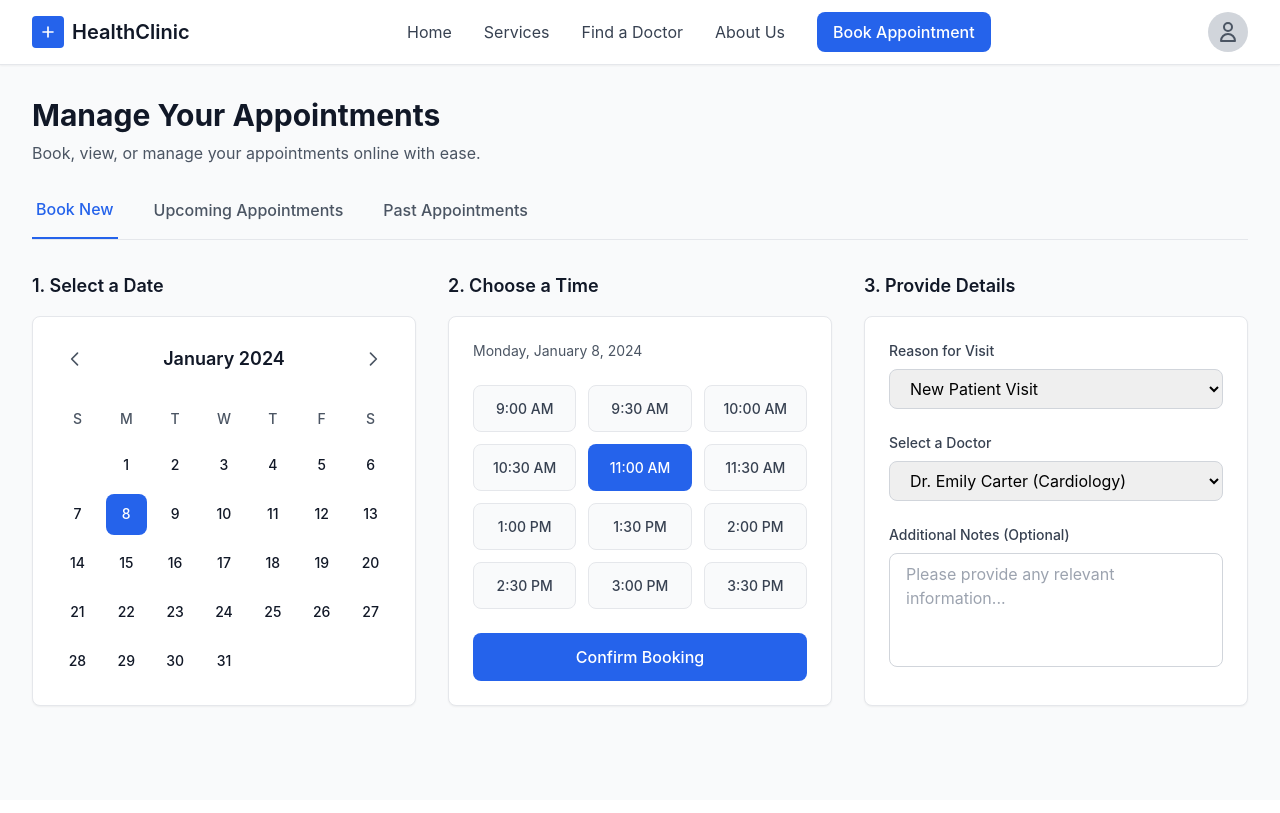
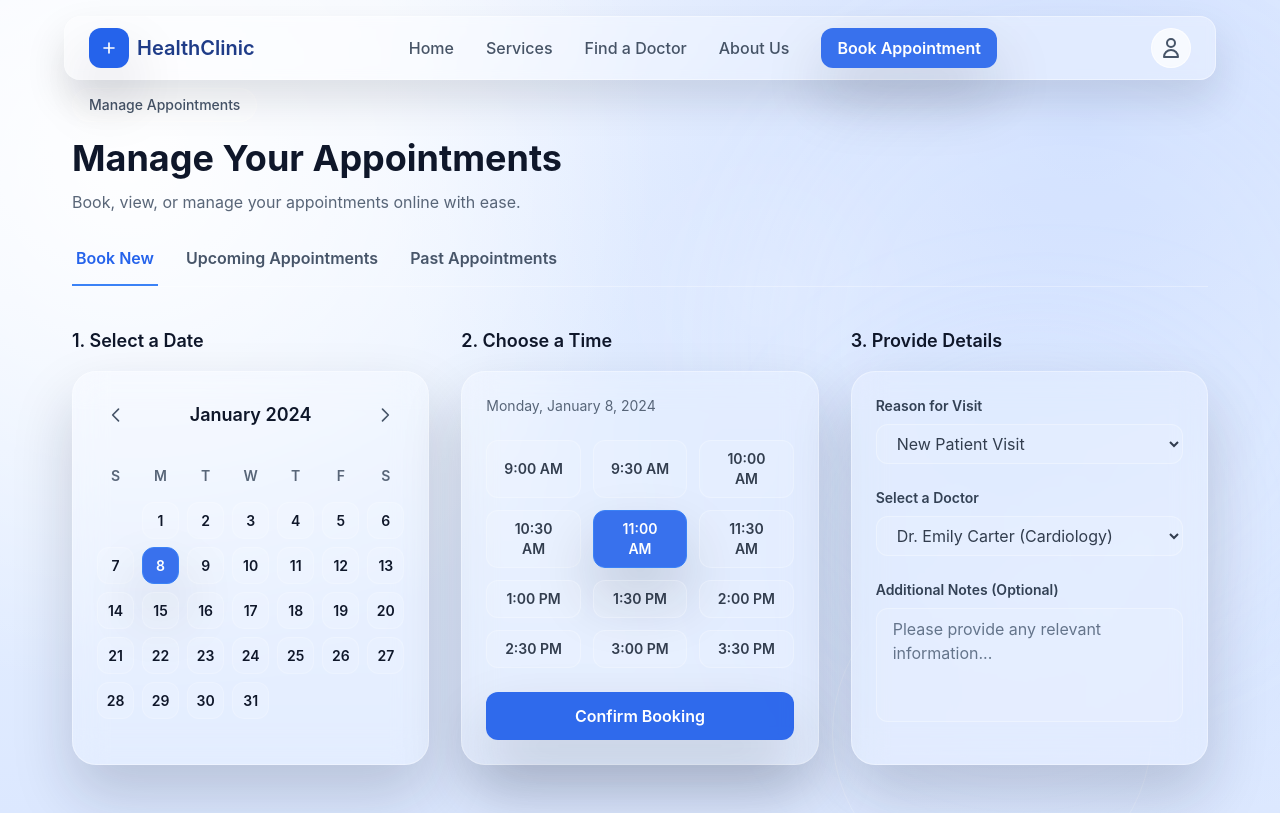
Before and after one commit to fhrginada/ClinicWebSite_Frontend, a React (Vite) app: page / in a window 1280 px wide. Built offline with nearby package versions, Linux system fonts and the light colour scheme.

Commit message:
edit : redesign the ui with modern and glassy one

```diff
--- a/src/components/AppointmentForm.jsx
+++ b/src/components/AppointmentForm.jsx
@@ -26,17 +26,17 @@ const AppointmentForm = ({
   ];
 
   return (
-    <div className="bg-white rounded-lg shadow-sm border border-gray-200 p-6 h-full flex flex-col">
+    <div className="rounded-3xl border border-white/35 bg-white/20 backdrop-blur-lg shadow-glass p-6 h-full flex flex-col">
       <div className="space-y-6">
         {/* Reason for Visit */}
         <div>
-          <label className="block text-sm font-medium text-gray-700 mb-2">
+          <label className="block text-sm font-semibold text-slate-700 mb-2">
             Reason for Visit
           </label>
           <select
             value={reason}
             onChange={(e) => onReasonChange(e.target.value)}
-            className="w-full px-4 py-2 border border-gray-300 rounded-lg focus:ring-2 focus:ring-blue-500 focus:border-blue-500 outline-none"
+            className="w-full px-4 py-2 border border-white/30 rounded-xl bg-white/10 text-slate-800/90 focus:ring-2 focus:ring-primary-400 focus:border-primary-400 outline-none"
           >
             {reasons.map((r) => (
               <option key={r} value={r}>
@@ -48,13 +48,13 @@ const AppointmentForm = ({
 
         {/* Select a Doctor */}
         <div>
-          <label className="block text-sm font-medium text-gray-700 mb-2">
+          <label className="block text-sm font-semibold text-slate-700 mb-2">
             Select a Doctor
           </label>
           <select
             value={doctor}
             onChange={(e) => onDoctorChange(e.target.value)}
-            className="w-full px-4 py-2 border border-gray-300 rounded-lg focus:ring-2 focus:ring-blue-500 focus:border-blue-500 outline-none"
+            className="w-full px-4 py-2 border border-white/30 rounded-xl bg-white/10 text-slate-800/90 focus:ring-2 focus:ring-primary-400 focus:border-primary-400 outline-none"
           >
             {doctors.map((doc) => (
               <option key={doc.id} value={`${doc.name} (${doc.specialty})`}>
@@ -66,7 +66,7 @@ const AppointmentForm = ({
 
         {/* Additional Notes */}
         <div>
-          <label className="block text-sm font-medium text-gray-700 mb-2">
+          <label className="block text-sm font-semibold text-slate-700 mb-2">
             Additional Notes (Optional)
           </label>
           <textarea
@@ -74,7 +74,7 @@ const AppointmentForm = ({
             onChange={(e) => onNotesChange(e.target.value)}
             placeholder="Please provide any relevant information..."
             rows={4}
-            className="w-full px-4 py-2 border border-gray-300 rounded-lg focus:ring-2 focus:ring-blue-500 focus:border-blue-500 outline-none resize-none"
+            className="w-full px-4 py-2 border border-white/30 rounded-xl bg-white/10 text-slate-800/90 focus:ring-2 focus:ring-primary-400 focus:border-primary-400 outline-none resize-none placeholder:text-slate-500"
           />
         </div>
       </div>
--- a/src/components/Calendar.jsx
+++ b/src/components/Calendar.jsx
@@ -60,24 +60,26 @@ const Calendar = ({ selectedDate, onDateSelect }) => {
   const days = getDaysInMonth(currentMonth);
 
   return (
-    <div className="bg-white rounded-lg shadow-sm border border-gray-200 p-6 h-full">
+    <div className="rounded-3xl border border-white/35 bg-white/20 backdrop-blur-lg shadow-glass p-6 h-full">
       <div className="flex items-center justify-between mb-6">
         <button
           onClick={handlePrevMonth}
-          className="p-2 hover:bg-gray-100 rounded-lg transition-colors"
+          className="p-2 rounded-xl transition-colors border border-transparent hover:border-white/40 hover:bg-white/20 focus-visible:outline focus-visible:outline-2 focus-visible:outline-offset-2 focus-visible:outline-primary-500"
+          aria-label="Go to previous month"
         >
-          <svg className="w-5 h-5 text-gray-600" fill="none" stroke="currentColor" viewBox="0 0 24 24">
+          <svg className="w-5 h-5 text-slate-600" fill="none" stroke="currentColor" viewBox="0 0 24 24">
             <path strokeLinecap="round" strokeLinejoin="round" strokeWidth={2} d="M15 19l-7-7 7-7" />
           </svg>
         </button>
-        <h3 className="text-lg font-semibold text-gray-900">
+        <h3 className="text-lg font-semibold text-slate-900">
           {monthNames[currentMonth.getMonth()]} {currentMonth.getFullYear()}
         </h3>
         <button
           onClick={handleNextMonth}
-          className="p-2 hover:bg-gray-100 rounded-lg transition-colors"
+          className="p-2 rounded-xl transition-colors border border-transparent hover:border-white/40 hover:bg-white/20 focus-visible:outline focus-visible:outline-2 focus-visible:outline-offset-2 focus-visible:outline-primary-500"
+          aria-label="Go to next month"
         >
-          <svg className="w-5 h-5 text-gray-600" fill="none" stroke="currentColor" viewBox="0 0 24 24">
+          <svg className="w-5 h-5 text-slate-600" fill="none" stroke="currentColor" viewBox="0 0 24 24">
             <path strokeLinecap="round" strokeLinejoin="round" strokeWidth={2} d="M9 5l7 7-7 7" />
           </svg>
         </button>
@@ -85,7 +87,7 @@ const Calendar = ({ selectedDate, onDateSelect }) => {
 
       <div className="grid grid-cols-7 gap-2 mb-2">
         {daysOfWeek.map((day, index) => (
-          <div key={index} className="text-center text-sm font-medium text-gray-600 py-2">
+          <div key={index} className="text-center text-sm font-semibold text-slate-600/90 py-2">
             {day}
           </div>
         ))}
@@ -98,15 +100,17 @@ const Calendar = ({ selectedDate, onDateSelect }) => {
             onClick={() => handleDateClick(day)}
             disabled={!day}
             className={`
-              aspect-square flex items-center justify-center text-sm font-medium rounded-lg transition-colors
-              ${!day ? 'cursor-default' : 'cursor-pointer hover:bg-gray-100'}
-              ${isSelected(day)
-                ? 'bg-blue-600 text-white hover:bg-blue-700'
-                : day
-                ? 'text-gray-900'
-                : 'text-transparent'
+              aspect-square flex items-center justify-center text-sm font-semibold rounded-xl transition-colors border
+              ${!day ? 'cursor-default border-transparent' : 'cursor-pointer hover:border-white/50 hover:bg-white/20'}
+              ${
+                isSelected(day)
+                  ? 'border-primary-500 bg-primary-600/90 text-white shadow-glass'
+                  : day
+                  ? 'text-slate-900 border-white/20 bg-white/10'
+                  : 'text-transparent border-transparent'
               }
             `}
+            aria-pressed={isSelected(day)}
           >
             {day || ''}
           </button>
--- /dev/null
+++ b/src/components/DecorativeShapes.jsx
@@ -0,0 +1,14 @@
+import React from 'react';
+
+const DecorativeShapes = () => {
+  return (
+    <div className="pointer-events-none absolute inset-0 overflow-hidden">
+      <div className="absolute -right-24 top-8 w-[620px] h-[620px] rounded-full bg-white/25 blur-3xl opacity-70" />
+      <div className="absolute right-10 top-1/2 w-[360px] h-[360px] rounded-[48%] bg-gradient-to-br from-primary-200/50 via-white/10 to-transparent blur-[90px]" />
+      <div className="absolute -bottom-20 right-32 w-[320px] h-[320px] border border-white/40 rounded-full opacity-60" />
+      <div className="absolute right-1/3 top-1/4 w-[180px] h-[180px] rounded-[42%] bg-white/15 blur-[70px]" />
+    </div>
+  );
+};
+
+export default DecorativeShapes;
--- a/src/components/Navbar.jsx
+++ b/src/components/Navbar.jsx
@@ -1,35 +1,65 @@
-import React from 'react';
+import React, { useEffect, useState } from 'react';
 
 const Navbar = () => {
+  const [isCompact, setIsCompact] = useState(false);
+
+  useEffect(() => {
+    const handleScroll = () => {
+      setIsCompact(window.scrollY > 8);
+    };
+
+    handleScroll();
+    window.addEventListener('scroll', handleScroll);
+    return () => window.removeEventListener('scroll', handleScroll);
+  }, []);
+
+  const focusRing =
+    'focus-visible:outline focus-visible:outline-2 focus-visible:outline-offset-2 focus-visible:outline-primary-500';
+
   return (
-    <nav className="bg-white shadow-sm border-b border-gray-200">
-      <div className="max-w-7xl mx-auto px-4 sm:px-6 lg:px-8">
-        <div className="flex justify-between items-center h-16">
+    <nav className="sticky top-2 sm:top-4 z-50 px-4 sm:px-6 lg:px-8">
+      <div
+        className={`mx-auto max-w-6xl transition-all duration-300 ease-out ${
+          isCompact ? 'h-14 rounded-xl' : 'h-16 rounded-2xl'
+        } border border-white/40 bg-white/30 backdrop-blur-sm shadow-header px-4 sm:px-6`}
+      >
+        <div className="flex justify-between items-center h-full">
           {/* Logo */}
           <div className="flex items-center space-x-2">
-            <div className="w-8 h-8 bg-blue-600 rounded flex items-center justify-center">
-              <svg className="w-5 h-5 text-white" fill="none" stroke="currentColor" viewBox="0 0 24 24">
+            <div className="w-10 h-10 bg-primary-600 rounded-xl flex items-center justify-center shadow-glass text-white">
+              <svg className="w-5 h-5" fill="none" stroke="currentColor" viewBox="0 0 24 24">
                 <path strokeLinecap="round" strokeLinejoin="round" strokeWidth={2} d="M12 6v6m0 0v6m0-6h6m-6 0H6" />
               </svg>
             </div>
-            <span className="text-xl font-semibold text-gray-900">HealthClinic</span>
+            <span className="text-xl font-semibold text-clinic-blue-dark">HealthClinic</span>
           </div>
 
           {/* Navigation Links */}
-          <div className="hidden md:flex items-center space-x-8">
-            <a href="#" className="text-gray-700 hover:text-blue-600 transition-colors">Home</a>
-            <a href="#" className="text-gray-700 hover:text-blue-600 transition-colors">Services</a>
-            <a href="#" className="text-gray-700 hover:text-blue-600 transition-colors">Find a Doctor</a>
-            <a href="#" className="text-gray-700 hover:text-blue-600 transition-colors">About Us</a>
-            <button className="bg-blue-600 text-white px-4 py-2 rounded-lg hover:bg-blue-700 transition-colors font-medium">
+          <div className="hidden md:flex items-center space-x-8 text-sm lg:text-base">
+            {['Home', 'Services', 'Find a Doctor', 'About Us'].map((item) => (
+              <a
+                key={item}
+                href="#"
+                className={`text-slate-700/90 hover:text-clinic-blue transition-colors font-medium ${focusRing}`}
+              >
+                {item}
+              </a>
+            ))}
+            <button
+              className={`bg-primary-600/90 text-white px-4 py-2 rounded-xl shadow-glass hover:bg-primary-600 transition-colors font-semibold ${focusRing}`}
+              aria-label="Book an appointment"
+            >
               Book Appointment
             </button>
           </div>
 
           {/* User Avatar */}
           <div className="flex items-center">
-            <div className="w-10 h-10 bg-gray-300 rounded-full flex items-center justify-center">
-              <svg className="w-6 h-6 text-gray-600" fill="none" stroke="currentColor" viewBox="0 0 24 24">
+            <div
+              className={`w-10 h-10 rounded-full border border-white/70 bg-white/60 backdrop-blur-xs flex items-center justify-center text-slate-600 ${focusRing}`}
+              aria-label="User menu"
+            >
+              <svg className="w-6 h-6" fill="none" stroke="currentColor" viewBox="0 0 24 24">
                 <path strokeLinecap="round" strokeLinejoin="round" strokeWidth={2} d="M16 7a4 4 0 11-8 0 4 4 0 018 0zM12 14a7 7 0 00-7 7h14a7 7 0 00-7-7z" />
               </svg>
             </div>
--- a/src/components/Tabs.jsx
+++ b/src/components/Tabs.jsx
@@ -8,17 +8,19 @@ const Tabs = ({ activeTab, onTabChange }) => {
   ];
 
   return (
-    <div className="border-b border-gray-200 mb-8">
-      <div className="flex space-x-8">
+    <div className="border-b border-white/30 mb-10">
+      <div className="flex space-x-6" role="tablist" aria-label="Appointment management tabs">
         {tabs.map((tab) => (
           <button
             key={tab.id}
             onClick={() => onTabChange(tab.id)}
-            className={`pb-4 px-1 font-medium transition-colors ${
+            className={`relative pb-4 px-1 font-semibold transition-colors focus-visible:outline focus-visible:outline-2 focus-visible:outline-offset-4 focus-visible:outline-primary-500 ${
               activeTab === tab.id
-                ? 'text-blue-600 border-b-2 border-blue-600'
-                : 'text-gray-600 hover:text-gray-900'
+                ? 'text-primary-600 after:absolute after:left-0 after:bottom-0 after:h-0.5 after:w-full after:bg-primary-500'
+                : 'text-slate-600 hover:text-slate-900'
             }`}
+            aria-selected={activeTab === tab.id}
+            role="tab"
           >
             {tab.label}
           </button>
--- a/src/components/TimeSelector.jsx
+++ b/src/components/TimeSelector.jsx
@@ -13,9 +13,9 @@ const TimeSelector = ({ selectedTime, onTimeSelect, selectedDate, onConfirmBooki
   };
 
   return (
-    <div className="bg-white rounded-lg shadow-sm border border-gray-200 p-6 h-full flex flex-col">
+    <div className="rounded-3xl border border-white/35 bg-white/20 backdrop-blur-lg shadow-glass p-6 h-full flex flex-col">
       {selectedDate && (
-        <p className="text-sm text-gray-600 mb-6">{formatDate(selectedDate)}</p>
+        <p className="text-sm text-slate-600/90 mb-6">{formatDate(selectedDate)}</p>
       )}
 
       <div className="grid grid-cols-3 sm:grid-cols-3 md:grid-cols-3 lg:grid-cols-3 gap-3 mb-6 flex-1">
@@ -24,12 +24,14 @@ const TimeSelector = ({ selectedTime, onTimeSelect, selectedDate, onConfirmBooki
             key={time}
             onClick={() => onTimeSelect(time)}
             className={`
-              px-4 py-2 rounded-lg font-medium text-sm transition-colors
-              ${selectedTime === time
-                ? 'bg-blue-600 text-white hover:bg-blue-700'
-                : 'bg-gray-50 text-gray-700 hover:bg-gray-100 border border-gray-200'
+              px-4 py-2 rounded-xl font-semibold text-sm transition-colors border
+              ${
+                selectedTime === time
+                  ? 'bg-primary-600/90 text-white border-primary-500 shadow-glass'
+                  : 'bg-white/10 text-slate-800/90 border-white/25 hover:border-white/50 hover:bg-white/20'
               }
             `}
+            aria-pressed={selectedTime === time}
           >
             {time}
           </button>
@@ -39,7 +41,7 @@ const TimeSelector = ({ selectedTime, onTimeSelect, selectedDate, onConfirmBooki
       {onConfirmBooking && (
         <button
           onClick={onConfirmBooking}
-          className="w-full bg-blue-600 text-white py-3 rounded-lg font-medium hover:bg-blue-700 transition-colors mt-auto"
+          className="w-full bg-primary-600/95 text-white py-3 rounded-xl font-semibold hover:bg-primary-600 transition-colors mt-auto focus-visible:outline focus-visible:outline-2 focus-visible:outline-offset-2 focus-visible:outline-primary-400 shadow-glass"
         >
           Confirm Booking
         </button>
--- a/src/pages/ManageAppointmentsPage.jsx
+++ b/src/pages/ManageAppointmentsPage.jsx
@@ -4,6 +4,7 @@ import Tabs from '../components/Tabs';
 import Calendar from '../components/Calendar';
 import TimeSelector from '../components/TimeSelector';
 import AppointmentForm from '../components/AppointmentForm';
+import DecorativeShapes from '../components/DecorativeShapes';
 
 const ManageAppointmentsPage = () => {
   const [activeTab, setActiveTab] = useState('book');
@@ -43,16 +44,21 @@ const ManageAppointmentsPage = () => {
   };
 
   return (
-    <div className="min-h-screen bg-gray-50">
+    <div className="relative min-h-screen bg-clinic-radial text-slate-900 overflow-hidden">
+      <DecorativeShapes />
+      <div className="relative z-10 pb-12">
         <Navbar />
 
-      <div className="max-w-7xl mx-auto px-4 sm:px-6 lg:px-8 py-8">
+        <div className="max-w-[1200px] mx-auto px-4 sm:px-6 lg:px-8 pt-6">
           {/* Page Header */}
-        <div className="mb-8">
-          <h1 className="text-3xl font-bold text-gray-900 mb-2">
+          <div className="mb-8 text-center lg:text-left">
+            <p className="inline-flex items-center px-4 py-1.5 rounded-full text-sm font-medium bg-white/40 backdrop-blur-sm border border-white/60 text-slate-600 mb-4">
+              Manage Appointments
+            </p>
+            <h1 className="text-3xl md:text-4xl font-bold text-slate-900 mb-3">
               Manage Your Appointments
             </h1>
-          <p className="text-gray-600">
+            <p className="text-slate-600/90">
               Book, view, or manage your appointments online with ease.
             </p>
           </div>
@@ -65,13 +71,13 @@ const ManageAppointmentsPage = () => {
             <div className="grid grid-cols-1 lg:grid-cols-3 gap-x-6 gap-y-6 lg:gap-x-8 lg:gap-y-8 items-stretch">
               {/* Section 1: Select a Date */}
               <div className="flex flex-col">
-              <h2 className="text-lg font-semibold text-gray-900 mb-4">1. Select a Date</h2>
+                <h2 className="text-lg font-semibold text-slate-900 mb-4">1. Select a Date</h2>
                 <Calendar selectedDate={selectedDate} onDateSelect={setSelectedDate} />
               </div>
 
               {/* Section 2: Choose a Time */}
               <div className="flex flex-col">
-              <h2 className="text-lg font-semibold text-gray-900 mb-4">2. Choose a Time</h2>
+                <h2 className="text-lg font-semibold text-slate-900 mb-4">2. Choose a Time</h2>
                 <TimeSelector
                   selectedTime={selectedTime}
                   onTimeSelect={setSelectedTime}
@@ -82,7 +88,7 @@ const ManageAppointmentsPage = () => {
 
               {/* Section 3: Provide Details */}
               <div className="flex flex-col">
-              <h2 className="text-lg font-semibold text-gray-900 mb-4">3. Provide Details</h2>
+                <h2 className="text-lg font-semibold text-slate-900 mb-4">3. Provide Details</h2>
                 <AppointmentForm
                   reason={reason}
                   onReasonChange={setReason}
@@ -97,18 +103,18 @@ const ManageAppointmentsPage = () => {
 
           {/* Upcoming Appointments Tab */}
           {activeTab === 'upcoming' && (
-          <div className="bg-white rounded-lg shadow-sm border border-gray-200 p-8 text-center">
-            <p className="text-gray-600">No upcoming appointments scheduled.</p>
+            <div className="rounded-3xl border border-white/35 bg-white/20 backdrop-blur-lg shadow-glass p-8 text-center">
+              <p className="text-slate-600/90">No upcoming appointments scheduled.</p>
             </div>
           )}
 
           {/* Past Appointments Tab */}
           {activeTab === 'past' && (
-          <div className="bg-white rounded-lg shadow-sm border border-gray-200 p-8 text-center">
-            <p className="text-gray-600">No past appointments found.</p>
+            <div className="rounded-3xl border border-white/35 bg-white/20 backdrop-blur-lg shadow-glass p-8 text-center">
+              <p className="text-slate-600/90">No past appointments found.</p>
             </div>
           )}
-
+        </div>
       </div>
     </div>
   );
--- a/tailwind.config.js
+++ b/tailwind.config.js
@@ -19,6 +19,26 @@ export default {
           800: '#1e40af',
           900: '#1e3a8a',
         },
+        'clinic-ice': '#f6fbff',
+        'clinic-sky': '#d8edff',
+        'clinic-sky-light': '#e7f2ff',
+        'clinic-pearl': '#eef5ff',
+        'clinic-blue': '#2b5be3',
+        'clinic-blue-dark': '#1f3c88',
+      },
+      backdropBlur: {
+        xs: '2px',
+        '3xl': '40px',
+      },
+      boxShadow: {
+        glass: '0 30px 60px rgba(15, 23, 42, 0.18)',
+        header: '0 20px 40px rgba(15, 23, 42, 0.12)',
+      },
+      backgroundImage: {
+        'hero-soft':
+          'radial-gradient(circle at 20% 20%, rgba(255,255,255,0.75), rgba(255,255,255,0) 52%), radial-gradient(circle at 80% 0%, rgba(82,147,255,0.25), rgba(82,147,255,0)), linear-gradient(135deg, #f7fbff 0%, #e0f0ff 50%, #d6ecff 100%)',
+        'clinic-radial':
+          'radial-gradient(circle at 10% 20%, rgba(255,255,255,0.95) 0%, rgba(255,255,255,0) 40%), radial-gradient(circle at 85% 15%, rgba(104,153,255,0.28) 0%, rgba(255,255,255,0) 55%), linear-gradient(180deg, #f4f8ff 0%, #e5efff 55%, #dce8ff 100%)',
       },
     },
   },
```
Also changed, not shown: 1 other file (tests, documents, lock files or other folders). Lines whose indentation alone changed are shown as unchanged.
